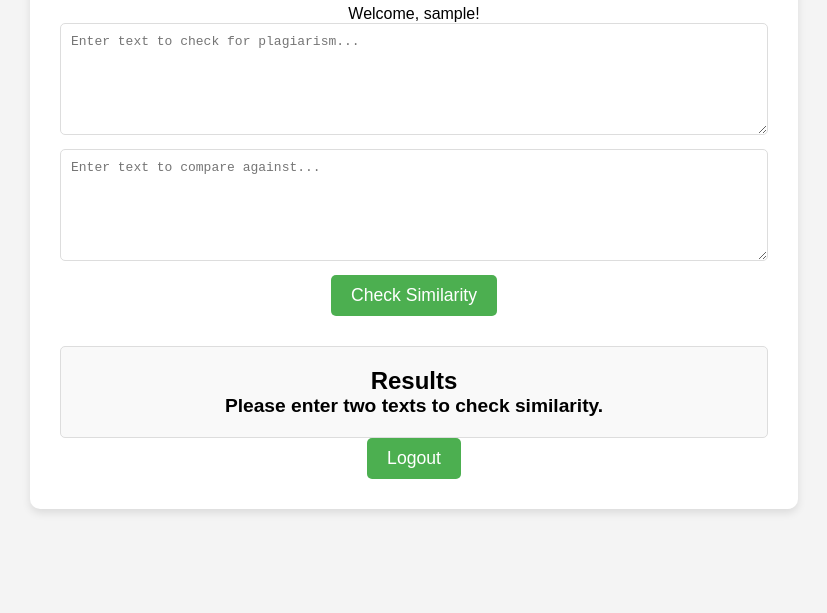
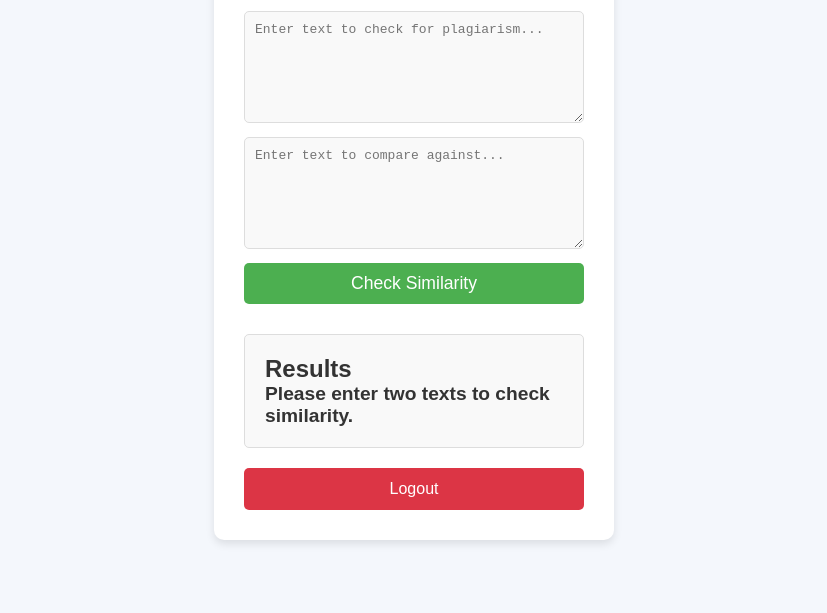
Before and after one commit to Pathanaseefkhan414/Pathanaseefkhan414.github.io, a plain HTML site: page index.html in a window 1280 px wide. Shown: the part 187-800 px from the top of the page, without its empty margins (226-1053 px from the left). Drawn offline with Linux system fonts and the light colour scheme; sample sign-in values are in the browser's storage.

Commit message:
Update style.css

```diff
--- a/style.css
+++ b/style.css
@@ -14,6 +14,136 @@
     align-items: center;
     height: 100vh;
 }
+
+/* Basic Reset */
+* {
+    margin: 0;
+    padding: 0;
+    box-sizing: border-box;
+}
+
+/* Global Styles */
+body {
+    font-family: 'Arial', sans-serif;
+    background-color: #f4f7fc;
+    color: #333;
+    display: flex;
+    justify-content: center;
+    align-items: center;
+    min-height: 100vh;
+}
+
+/* Container */
+.container {
+    width: 100%;
+    max-width: 400px;
+    padding: 20px;
+    background-color: white;
+    box-shadow: 0px 4px 8px rgba(0, 0, 0, 0.1);
+    border-radius: 10px;
+    text-align: center;
+}
+
+/* Heading Styles */
+h1 {
+    margin-bottom: 20px;
+    font-size: 24px;
+    color: #007BFF;
+}
+
+/* Form Container */
+.form-container {
+    margin-bottom: 20px;
+}
+
+/* Input Fields */
+input, textarea {
+    width: 100%;
+    padding: 12px;
+    margin-bottom: 15px;
+    border: 1px solid #ddd;
+    border-radius: 5px;
+    font-size: 14px;
+    background-color: #f9f9f9;
+}
+
+/* Button Styles */
+button {
+    width: 100%;
+    padding: 12px;
+    background-color: #007BFF;
+    border: none;
+    border-radius: 5px;
+    color: white;
+    font-size: 16px;
+    cursor: pointer;
+}
+
+button:hover {
+    background-color: #0056b3;
+}
+
+/* Links */
+a {
+    color: #007BFF;
+    text-decoration: none;
+}
+
+a:hover {
+    text-decoration: underline;
+}
+
+/* Results Container (for plagiarism checker) */
+.result-container {
+    margin-top: 30px;
+    padding: 15px;
+    background-color: #e9f6ff;
+    border-radius: 10px;
+    text-align: left;
+}
+
+/* Logout Button */
+#logout-btn {
+    width: 100%;
+    padding: 12px;
+    background-color: #dc3545;
+    border: none;
+    border-radius: 5px;
+    color: white;
+    font-size: 16px;
+    cursor: pointer;
+    margin-top: 20px;
+}
+
+#logout-btn:hover {
+    background-color: #c82333;
+}
+
+/* Auth Status */
+#auth-status {
+    margin-bottom: 20px;
+    font-size: 16px;
+    font-weight: bold;
+}
+
+/* Responsive Design */
+@media (max-width: 480px) {
+    .container {
+        padding: 15px;
+        max-width: 100%;
+    }
+
+    h1 {
+        font-size: 22px;
+    }
+
+    button {
+        font-size: 14px;
+    }
+}
+
+
+
 
 .container {
     background-color: #fff;
```
